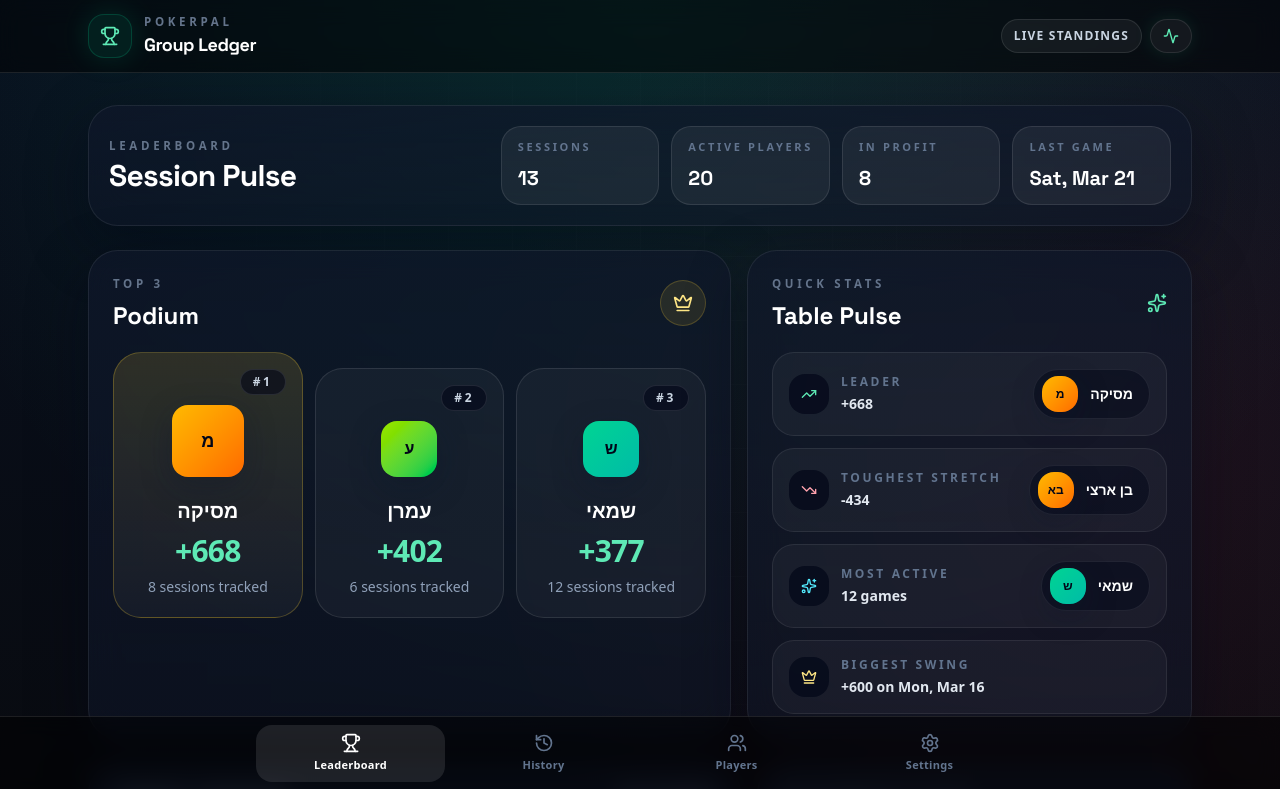
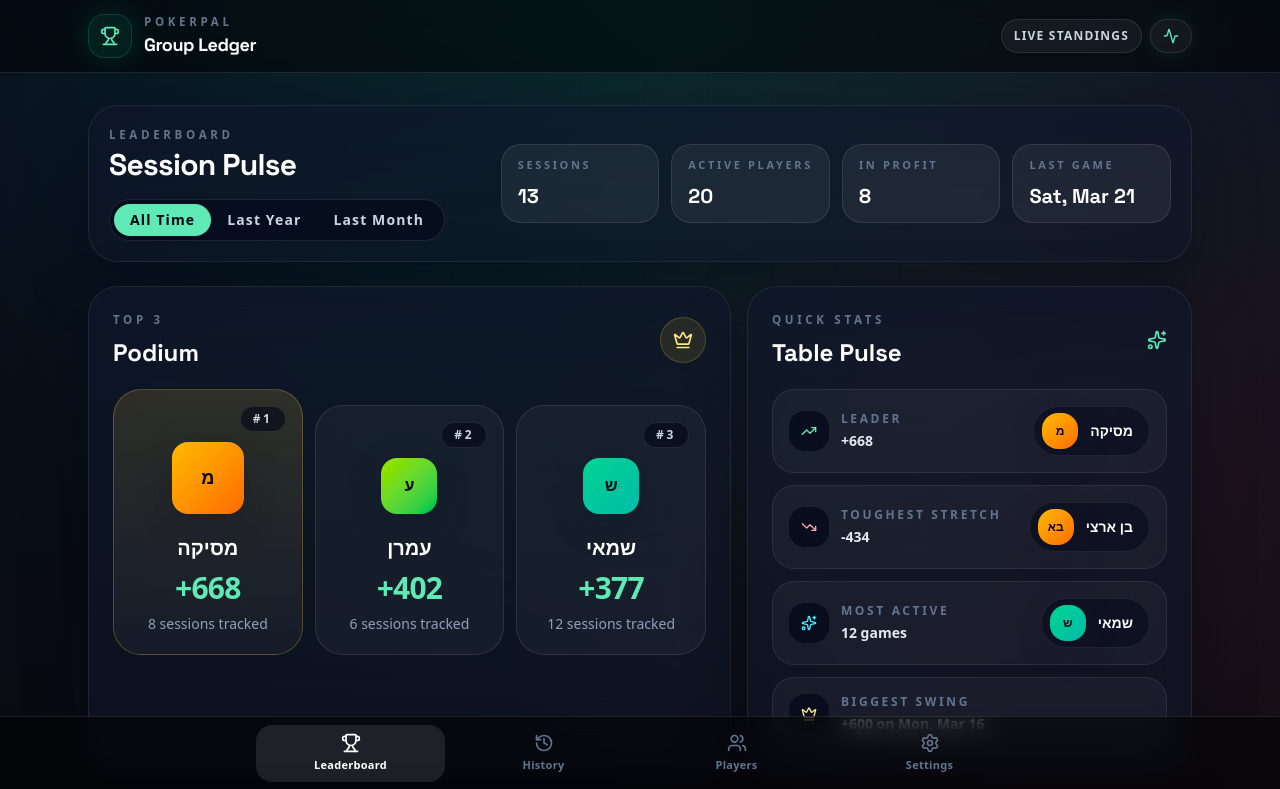
Before and after one commit to TDoGoodT/poker-leaderboard, a React (Vite) app: page / in a window 1280 px wide. Shown: the top 789 px of the page. Built offline with nearby package versions, Linux system fonts and the light colour scheme.

Commit message:
Add time range filter for live standings

```diff
--- a/src/hooks/useAppData.js
+++ b/src/hooks/useAppData.js
@@ -1,4 +1,4 @@
-import { useEffect, useState } from 'react';
+import { useEffect, useMemo, useState } from 'react';
 import { fetchData, processData } from '../lib/api';
 
 const initialState = {
@@ -8,8 +8,9 @@ const initialState = {
     summary: null,
 };
 
-export default function useAppData() {
-    const [state, setState] = useState(initialState);
+export default function useAppData(options = {}) {
+    const { timeRange = 'all-time' } = options;
+    const [rawData, setRawData] = useState(null);
     const [loading, setLoading] = useState(true);
     const [error, setError] = useState(null);
 
@@ -19,7 +20,7 @@ export default function useAppData() {
 
         try {
             const data = await fetchData();
-            setState(processData(data));
+            setRawData(data);
         } catch (loadError) {
             setError(loadError);
         } finally {
@@ -31,6 +32,14 @@ export default function useAppData() {
         reload();
     }, []);
 
+    const state = useMemo(() => {
+        if (!rawData) {
+            return initialState;
+        }
+
+        return processData(rawData, { timeRange });
+    }, [rawData, timeRange]);
+
     return {
         ...state,
         loading,
--- a/src/pages/Leaderboard.jsx
+++ b/src/pages/Leaderboard.jsx
@@ -1,4 +1,5 @@
 import { Bar, BarChart, CartesianGrid, Cell, ResponsiveContainer, Tooltip, XAxis, YAxis } from 'recharts';
+import { useState } from 'react';
 import { Crown, Sparkles, TrendingDown, TrendingUp } from 'lucide-react';
 import { Link } from 'react-router-dom';
 import LeaderboardTable from '../components/LeaderboardTable';
@@ -8,7 +9,14 @@ import useAppData from '../hooks/useAppData';
 import { formatSessionDate, formatSignedAmount } from '../lib/format';
 
 export default function Leaderboard() {
-    const { players, summary, loading } = useAppData();
+    const [timeRange, setTimeRange] = useState('all-time');
+    const { players, summary, loading } = useAppData({ timeRange });
+
+    const timeRanges = [
+        { value: 'all-time', label: 'All Time' },
+        { value: 'last-year', label: 'Last Year' },
+        { value: 'last-month', label: 'Last Month' },
+    ];
 
     if (loading) {
         return <LeaderboardSkeleton />;
@@ -24,6 +32,18 @@ export default function Leaderboard() {
                     <div>
                         <div className="section-kicker">Leaderboard</div>
                         <h1 className="mt-1 font-display text-2xl font-bold tracking-tight text-white sm:text-3xl">Session Pulse</h1>
+                        <div className="mt-4 inline-flex rounded-full border border-white/10 bg-slate-950/55 p-1">
+                            {timeRanges.map((range) => (
+                                <button
+                                    key={range.value}
+                                    type="button"
+                                    onClick={() => setTimeRange(range.value)}
+                                    className={`rounded-full px-3 py-1.5 text-xs font-semibold tracking-[0.08em] transition-colors sm:px-4 sm:text-sm ${timeRange === range.value ? 'bg-emerald-300 text-slate-950' : 'text-slate-300 hover:text-white'}`}
+                                >
+                                    {range.label}
+                                </button>
+                            ))}
+                        </div>
                     </div>
 
                     <div className="grid grid-cols-2 gap-2 sm:gap-3 sm:grid-cols-4 lg:min-w-[560px]">
```
Also changed, not shown: src/lib/api.js.
